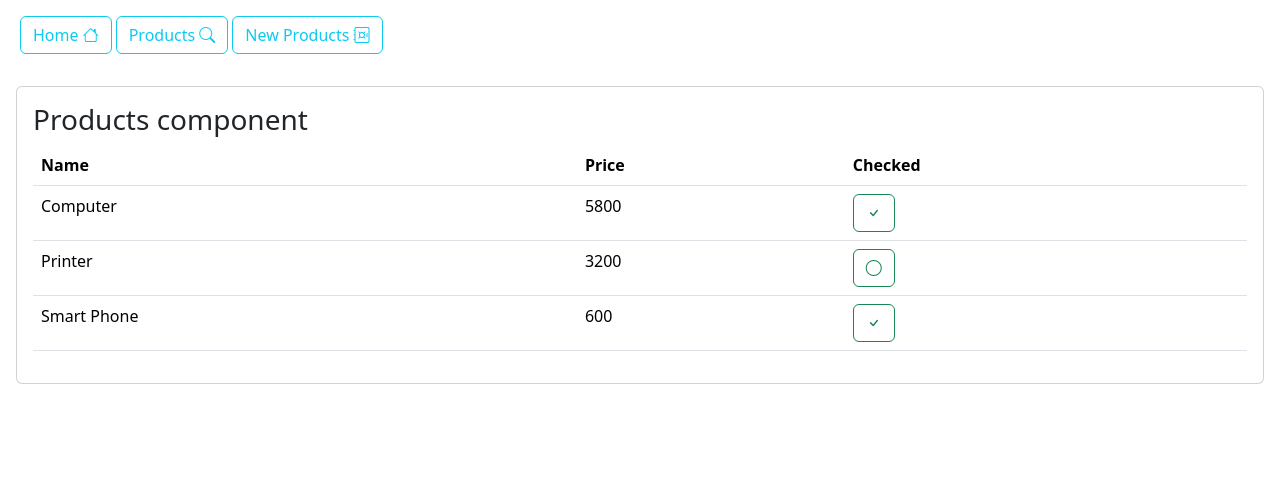
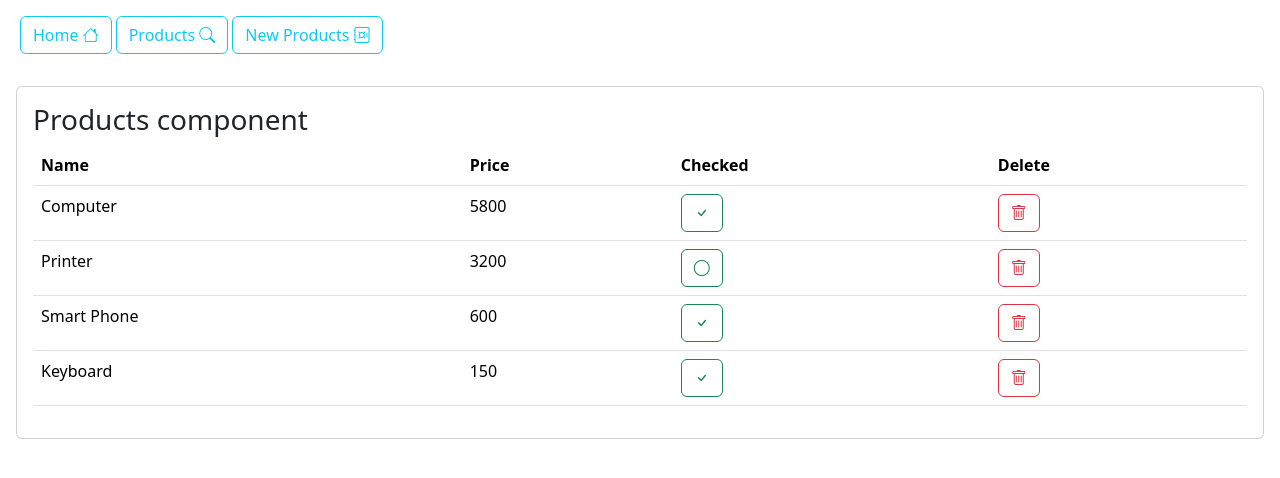
Before and after one commit to McOP81/TP4-Part2-V2, an Angular app: page /products in a window 1280 px wide. Shown: the top 478 px of the page. Built offline with nearby package versions, Linux system fonts and the light colour scheme; data requests are answered from the project's data file.

Commit message:
add new product

```diff
--- a/data/db.json
+++ b/data/db.json
@@ -17,6 +17,12 @@
       "name": "Smart Phone",
       "price": 600,
       "checked": true
+    },
+    {
+      "id": "37e4",
+      "name": "Keyboard",
+      "price": "150",
+      "checked": true
     }
   ]
 }
--- a/src/app/app.module.ts
+++ b/src/app/app.module.ts
@@ -7,6 +7,7 @@ import { NewProductComponent } from './new-product/new-product.component';
 import { ProductsComponent } from './products/products.component';
 import { HomeComponent } from './home/home.component';
 import {HttpClientModule} from "@angular/common/http";
+import {ReactiveFormsModule} from "@angular/forms";
 
 @NgModule({
   declarations: [
@@ -18,7 +19,8 @@ import {HttpClientModule} from "@angular/common/http";
   imports: [
     BrowserModule,
     AppRoutingModule,
-    HttpClientModule
+    HttpClientModule,
+    ReactiveFormsModule
   ],
   providers: [],
   bootstrap: [AppComponent]
--- a/src/app/new-product/new-product.component.html
+++ b/src/app/new-product/new-product.component.html
@@ -1,7 +1,25 @@
-<div class="p-3">
-  <div class="card">
-    <div class="card-body">
-      <h3>New Product component</h3>
+<div class="card">
+  <div class="card-body">
+    <h3>New Product component</h3>
+    <div class="row">
+      <div class="col-md-6">
+        <form [formGroup]="productForm" (ngSubmit)="saveProduct()">
+          <div class="mb-3">
+            <label class="form-label">Name</label>
+            <input class="form-control" formControlName="name">
+          </div>
+          <div class="mb-3">
+            <label class="form-label">Price</label>
+            <input class="form-control" formControlName="price">
+          </div>
+          <div class="mb-3">
+            <label class="form-label">Checked</label>
+            <input type="checkbox" class="form-check-input" formControlName="checked">
+          </div>
+          <button [disabled] ="productForm.invalid" class="btn btn-success">Save</button>
+
+        </form>
+      </div>
     </div>
   </div>
 </div>
--- a/src/app/new-product/new-product.component.ts
+++ b/src/app/new-product/new-product.component.ts
@@ -1,10 +1,35 @@
-import { Component } from '@angular/core';
+import {Component, OnInit} from '@angular/core';
+import {FormBuilder, FormGroup, Validators} from "@angular/forms";
+import {ProductService} from "../services/product.service";
+import {Product} from "../model/product.model";
 
 @Component({
   selector: 'app-new-product',
   templateUrl: './new-product.component.html',
   styleUrl: './new-product.component.css'
 })
-export class NewProductComponent {
+export class NewProductComponent implements OnInit{
+  public productForm!:FormGroup;
 
+  constructor(private fb: FormBuilder, private productService:ProductService) {
+
+  }
+  ngOnInit() {
+    this.productForm=this.fb.group({
+      name : this.fb.control('',[Validators.required]),
+      price : this.fb.control(0,[Validators.required]),
+      checked : this.fb.control(false)
+    })
+  }
+
+  saveProduct() {
+    let product:Product=this.productForm.value;
+    this.productService.saveProduct(product).subscribe({
+      next:data => {
+        alert(JSON.stringify(data))
+      }, error :err => {
+        console.log(err);
+      }
+    });
+  }
 }
--- a/src/app/products/products.component.html
+++ b/src/app/products/products.component.html
@@ -8,15 +8,21 @@
           <th>Name</th>
           <th>Price</th>
           <th>Checked</th>
+          <th>Delete</th>
         </tr>
         </thead>
         <tbody>
-        <tr *ngFor="let product of products$ | async">
+        <tr *ngFor="let product of products">
           <td>{{product.name}}</td>
           <td>{{product.price}}</td>
           <td>
             <button (click)="handleCheckProduct(product)" class="btn btn-outline-success">
               <i [class]="product.checked?'bi bi-check':'bi bi-circle'"></i>
+            </button>
+          </td>
+          <td>
+            <button (click)="handleDelete(product)" class="btn btn-outline-danger">
+              <i class="bi bi-trash"></i>
             </button>
           </td>
         </tr>
--- a/src/app/products/products.component.ts
+++ b/src/app/products/products.component.ts
@@ -10,7 +10,7 @@ import {Observable} from "rxjs";
   styleUrl: './products.component.css'
 })
 export class ProductsComponent implements OnInit{
-  products$! :Observable<Array<Product>>;
+  products :Array<Product>=[];
   constructor(private productService:ProductService) {
   }
   ngOnInit() {
@@ -18,13 +18,13 @@ export class ProductsComponent implements OnInit{
   }
 
   getProducts(){
-    // this.productService.getProducts().subscribe({
-    //     next : data =>{
-    //       this.products=data
-    //     },
-    //     error : err =>{}
-    //   })
-    this.products$=this.productService.getProducts();
+    this.productService.getProducts().subscribe({
+        next : data =>{
+          this.products=data
+        },
+        error : err =>{}
+      })
+    // this.products$=this.productService.getProducts();
   }
 
 
@@ -37,4 +37,14 @@ export class ProductsComponent implements OnInit{
           }
         })
       }
+
+  handleDelete(product: Product) {
+    if(confirm("Etes vous sure?!"))
+      this.productService.deleteProduct(product).subscribe({
+        next:value => {
+          // this.getProducts();
+          this.products=this.products.filter(p=>p.id!=product.id);
+        }
+      })
+  }
 }
--- a/src/app/services/product.service.ts
+++ b/src/app/services/product.service.ts
@@ -8,14 +8,22 @@ import {Product} from "../model/product.model";
   providedIn: 'root'
 })
 export class ProductService {
+  private  host:string="http://localhost:8089";
 
   constructor(private http:HttpClient) { }
 
   public getProducts():Observable<Array<Product>>{
-    return this.http.get<Array<Product>>("http://localhost:8089/products");
+    return this.http.get<Array<Product>>(`${this.host}/products`);
   }
   public checkProduct(product:Product):Observable<Product>{
-    return this.http.patch<Product>(`http://localhost:8089/products/${product.id}`,
+    return this.http.patch<Product>(`${this.host}/products/${product.id}`,
       {checked:!product.checked});
   }
+  public deleteProduct(product:Product){
+    return this.http.delete<any>(`${this.host}/products/${product.id}`);
+  }
+  public saveProduct(product: Product):Observable<Product> {
+    return this.http.post<Product>(`${this.host}/products`,
+      product);
+  }
 }
```
